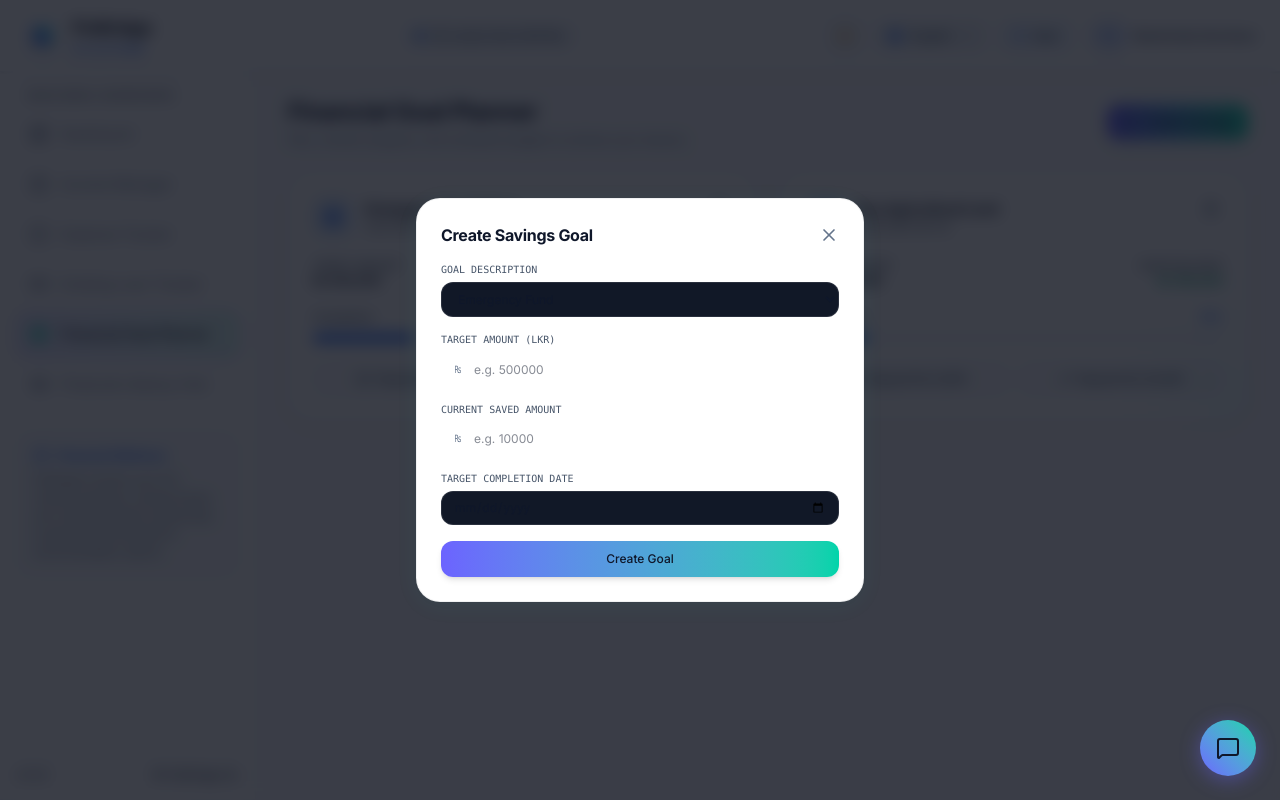
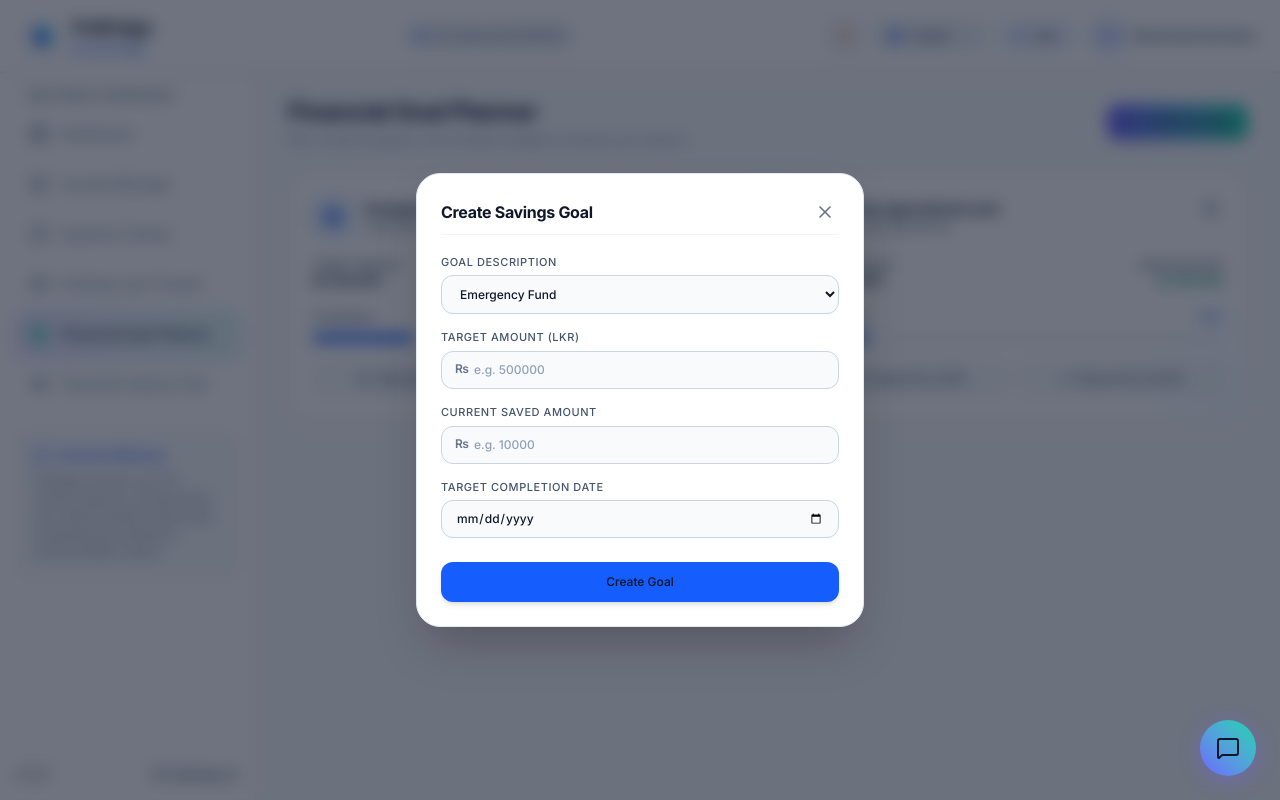
Before and after one commit to rashminda-aluvihare/AI-Based-Personal-Financial-Health-and-Loan-Risk-Assessment-Platform-FinBridge-, a Next.js app: page /goals in a window 1280 px wide. Both pictures are taken after a click on the button "Create Savings". Built offline with nearby package versions, Linux system fonts and the light colour scheme.

Commit message:
Refactor form overlay modals (Income, Expense, Loans, Goals) for high contrast crisp enterprise design

```diff
--- a/app/(dashboard)/expense/page.tsx
+++ b/app/(dashboard)/expense/page.tsx
@@ -165,60 +165,60 @@ export default function ExpensePage() {
         </div>
       </div>
 
-      {/* Add Expense Overlay Modal */}
+      {/* Add Expense Modal Overlay */}
       {modalOpen && (
         <div className="fixed inset-0 z-50 bg-slate-900/60 backdrop-blur-sm flex items-center justify-center p-4">
-          <div className="w-full max-w-md bg-white dark:bg-[#111827] border border-slate-200 dark:border-white/10 p-6 rounded-3xl space-y-4 shadow-xl">
-            <div className="flex justify-between items-center">
+          <div className="w-full max-w-md bg-white dark:bg-[#1E293B] border border-slate-200 dark:border-white/10 p-6 rounded-3xl space-y-5 shadow-2xl">
+            <div className="flex justify-between items-center pb-2 border-b border-slate-100 dark:border-white/10">
               <h3 className="font-bold text-base text-slate-900 dark:text-white">{t.addExpense}</h3>
-              <button onClick={() => setModalOpen(false)} className="text-slate-400 hover:text-slate-600 dark:hover:text-white transition">
+              <button onClick={() => setModalOpen(false)} className="text-slate-400 hover:text-slate-600 dark:hover:text-white transition p-1">
                 <X className="w-5 h-5" />
               </button>
             </div>
 
             <form onSubmit={handleSubmit} className="space-y-4 text-xs">
               <div className="space-y-1.5">
-                <label className="text-[10px] text-slate-500 dark:text-slate-400 uppercase font-semibold block">{t.category}</label>
+                <label className="text-[11px] text-slate-600 dark:text-slate-300 uppercase font-medium block tracking-wider">{t.category}</label>
                 <select
                   value={category}
                   onChange={(e) => setCategory(e.target.value)}
-                  className="w-full bg-slate-50 dark:bg-white/5 border border-slate-200 dark:border-white/10 rounded-xl py-2 px-3 text-slate-900 dark:text-white focus:outline-none focus:border-rose-500"
+                  className="w-full bg-slate-50 dark:bg-white/10 border border-slate-300 dark:border-white/20 rounded-xl py-2.5 px-3.5 text-slate-900 dark:text-white focus:outline-none focus:border-rose-500 transition font-medium"
                 >
                   {categoriesList.map(cat => (
-                    <option key={cat} value={cat}>{cat}</option>
+                    <option key={cat} value={cat} className="bg-white text-slate-900 dark:bg-[#1E293B] dark:text-white">{cat}</option>
                   ))}
                 </select>
               </div>
 
               <div className="space-y-1.5">
-                <label className="text-[10px] font-mono text-slate-500 uppercase block">{t.amount}</label>
+                <label className="text-[11px] text-slate-600 dark:text-slate-300 uppercase font-medium block tracking-wider">{t.amount}</label>
                 <div className="relative">
-                  <span className="absolute left-3.5 top-2.5 text-slate-400 font-mono text-[10px]">₨</span>
+                  <span className="absolute left-3.5 top-2.5 text-slate-400 text-xs font-semibold">₨</span>
                   <input
                     type="number"
                     required
                     placeholder="e.g. 1500"
                     value={amount}
                     onChange={(e) => setAmount(e.target.value)}
-                    className="w-full bg-white/5 border border-white/10 rounded-xl py-2 pl-8 pr-4 text-white focus:outline-none focus:border-rose-400"
+                    className="w-full bg-slate-50 dark:bg-white/10 border border-slate-300 dark:border-white/20 rounded-xl py-2.5 pl-8 pr-4 text-slate-900 dark:text-white placeholder:text-slate-400 dark:placeholder:text-slate-500 focus:outline-none focus:border-rose-500 transition font-medium"
                   />
                 </div>
               </div>
 
               <div className="space-y-1.5">
-                <label className="text-[10px] font-mono text-slate-500 uppercase block">{t.date}</label>
+                <label className="text-[11px] text-slate-600 dark:text-slate-300 uppercase font-medium block tracking-wider">{t.date}</label>
                 <input
                   type="date"
                   required
                   value={date}
                   onChange={(e) => setDate(e.target.value)}
-                  className="w-full bg-[#111827] border border-white/10 rounded-xl py-2 px-3 text-white focus:outline-none"
+                  className="w-full bg-slate-50 dark:bg-white/10 border border-slate-300 dark:border-white/20 rounded-xl py-2.5 px-3.5 text-slate-900 dark:text-white focus:outline-none focus:border-rose-500 transition font-medium"
                 />
               </div>
 
               <button
                 type="submit"
-                className="w-full py-2.5 bg-gradient-to-r from-[#6C63FF] to-[#FF6B6B] text-white font-semibold rounded-xl shadow-md transition"
+                className="w-full py-3 bg-rose-600 hover:bg-rose-700 text-white font-medium rounded-xl shadow-md transition text-xs mt-2"
               >
                 Log Expense
               </button>
--- a/app/(dashboard)/goals/page.tsx
+++ b/app/(dashboard)/goals/page.tsx
@@ -138,74 +138,74 @@ export default function GoalsPage() {
         )}
       </div>
 
-      {/* Add Goal Modal */}
+      {/* Add Goal Modal Overlay */}
       {modalOpen && (
-        <div className="fixed inset-0 z-50 bg-[#0A0E1A]/80 backdrop-blur-sm flex items-center justify-center p-4">
-          <div className="w-full max-w-md glass-panel p-6 rounded-3xl glow-teal space-y-4">
-            <div className="flex justify-between items-center">
-              <h3 className="font-bold text-base text-white">{t.addGoal}</h3>
-              <button onClick={() => setModalOpen(false)} className="text-slate-400 hover:text-white transition">
+        <div className="fixed inset-0 z-50 bg-slate-900/60 backdrop-blur-sm flex items-center justify-center p-4">
+          <div className="w-full max-w-md bg-white dark:bg-[#1E293B] border border-slate-200 dark:border-white/10 p-6 rounded-3xl space-y-5 shadow-2xl">
+            <div className="flex justify-between items-center pb-2 border-b border-slate-100 dark:border-white/10">
+              <h3 className="font-bold text-base text-slate-900 dark:text-white">{t.addGoal}</h3>
+              <button onClick={() => setModalOpen(false)} className="text-slate-400 hover:text-slate-600 dark:hover:text-white transition p-1">
                 <X className="w-5 h-5" />
               </button>
             </div>
 
             <form onSubmit={handleSubmit} className="space-y-4 text-xs">
               <div className="space-y-1.5">
-                <label className="text-[10px] font-mono text-slate-500 uppercase block">{t.goalName}</label>
+                <label className="text-[11px] text-slate-600 dark:text-slate-300 uppercase font-medium block tracking-wider">{t.goalName}</label>
                 <select
                   value={name}
                   onChange={(e) => setName(e.target.value)}
-                  className="w-full bg-[#111827] border border-white/10 rounded-xl py-2 px-3 text-white focus:outline-none"
+                  className="w-full bg-slate-50 dark:bg-white/10 border border-slate-300 dark:border-white/20 rounded-xl py-2.5 px-3.5 text-slate-900 dark:text-white focus:outline-none focus:border-blue-600 transition font-medium"
                 >
                   {goalsOptions.map(opt => (
-                    <option key={opt} value={opt}>{opt}</option>
+                    <option key={opt} value={opt} className="bg-white text-slate-900 dark:bg-[#1E293B] dark:text-white">{opt}</option>
                   ))}
                 </select>
               </div>
 
               <div className="space-y-1.5">
-                <label className="text-[10px] font-mono text-slate-500 uppercase block">{t.target}</label>
+                <label className="text-[11px] text-slate-600 dark:text-slate-300 uppercase font-medium block tracking-wider">{t.target}</label>
                 <div className="relative">
-                  <span className="absolute left-3.5 top-2.5 text-slate-400 font-mono text-[10px]">₨</span>
+                  <span className="absolute left-3.5 top-2.5 text-slate-400 text-xs font-semibold">₨</span>
                   <input
                     type="number"
                     required
                     placeholder="e.g. 500000"
                     value={targetAmount}
                     onChange={(e) => setTargetAmount(e.target.value)}
-                    className="w-full bg-white/5 border border-white/10 rounded-xl py-2 pl-8 pr-4 text-white focus:outline-none"
+                    className="w-full bg-slate-50 dark:bg-white/10 border border-slate-300 dark:border-white/20 rounded-xl py-2.5 pl-8 pr-4 text-slate-900 dark:text-white placeholder:text-slate-400 dark:placeholder:text-slate-500 focus:outline-none focus:border-blue-600 transition font-medium"
                   />
                 </div>
               </div>
 
               <div className="space-y-1.5">
-                <label className="text-[10px] font-mono text-slate-500 uppercase block">{t.current}</label>
+                <label className="text-[11px] text-slate-600 dark:text-slate-300 uppercase font-medium block tracking-wider">{t.current}</label>
                 <div className="relative">
-                  <span className="absolute left-3.5 top-2.5 text-slate-400 font-mono text-[10px]">₨</span>
+                  <span className="absolute left-3.5 top-2.5 text-slate-400 text-xs font-semibold">₨</span>
                   <input
                     type="number"
                     placeholder="e.g. 10000"
                     value={currentAmount}
                     onChange={(e) => setCurrentAmount(e.target.value)}
-                    className="w-full bg-white/5 border border-white/10 rounded-xl py-2 pl-8 pr-4 text-white focus:outline-none"
+                    className="w-full bg-slate-50 dark:bg-white/10 border border-slate-300 dark:border-white/20 rounded-xl py-2.5 pl-8 pr-4 text-slate-900 dark:text-white placeholder:text-slate-400 dark:placeholder:text-slate-500 focus:outline-none focus:border-blue-600 transition font-medium"
                   />
                 </div>
               </div>
 
               <div className="space-y-1.5">
-                <label className="text-[10px] font-mono text-slate-500 uppercase block">{t.targetDate}</label>
+                <label className="text-[11px] text-slate-600 dark:text-slate-300 uppercase font-medium block tracking-wider">{t.targetDate}</label>
                 <input
                   type="date"
                   required
                   value={targetDate}
                   onChange={(e) => setTargetDate(e.target.value)}
-                  className="w-full bg-[#111827] border border-white/10 rounded-xl py-2 px-3 text-white focus:outline-none"
+                  className="w-full bg-slate-50 dark:bg-white/10 border border-slate-300 dark:border-white/20 rounded-xl py-2.5 px-3.5 text-slate-900 dark:text-white focus:outline-none focus:border-blue-600 transition font-medium"
                 />
               </div>
 
               <button
                 type="submit"
-                className="w-full py-2.5 bg-gradient-to-r from-[#6C63FF] to-[#00D4AA] text-white font-semibold rounded-xl shadow-md transition"
+                className="w-full py-3 bg-blue-600 hover:bg-blue-700 dark:bg-blue-600 text-white font-medium rounded-xl shadow-md transition text-xs mt-2"
               >
                 Create Goal
               </button>
```
Also changed, not shown: app/(dashboard)/income/page.tsx (+16 -16 lines), app/(dashboard)/loans/page.tsx (+20 -20 lines).
